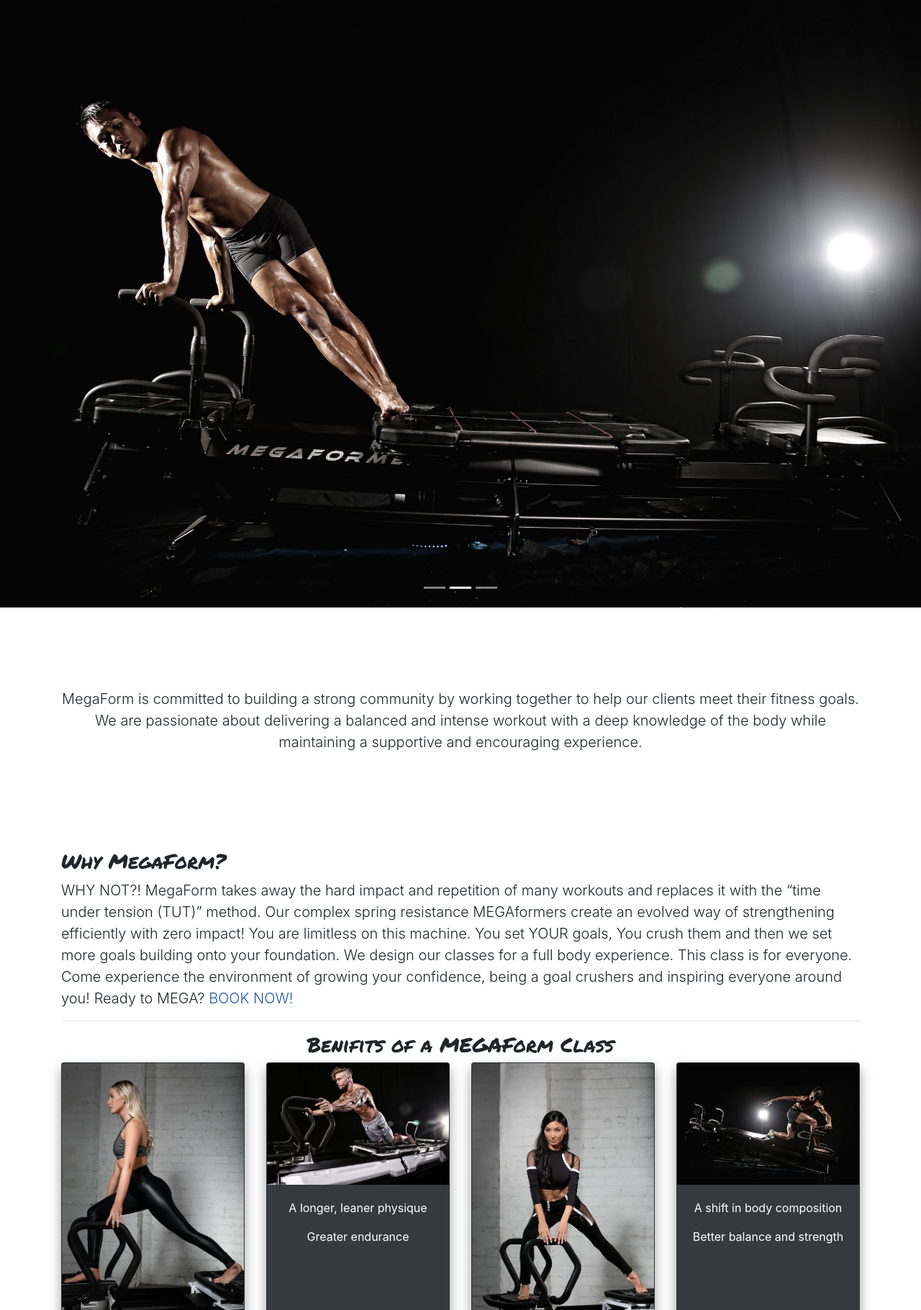
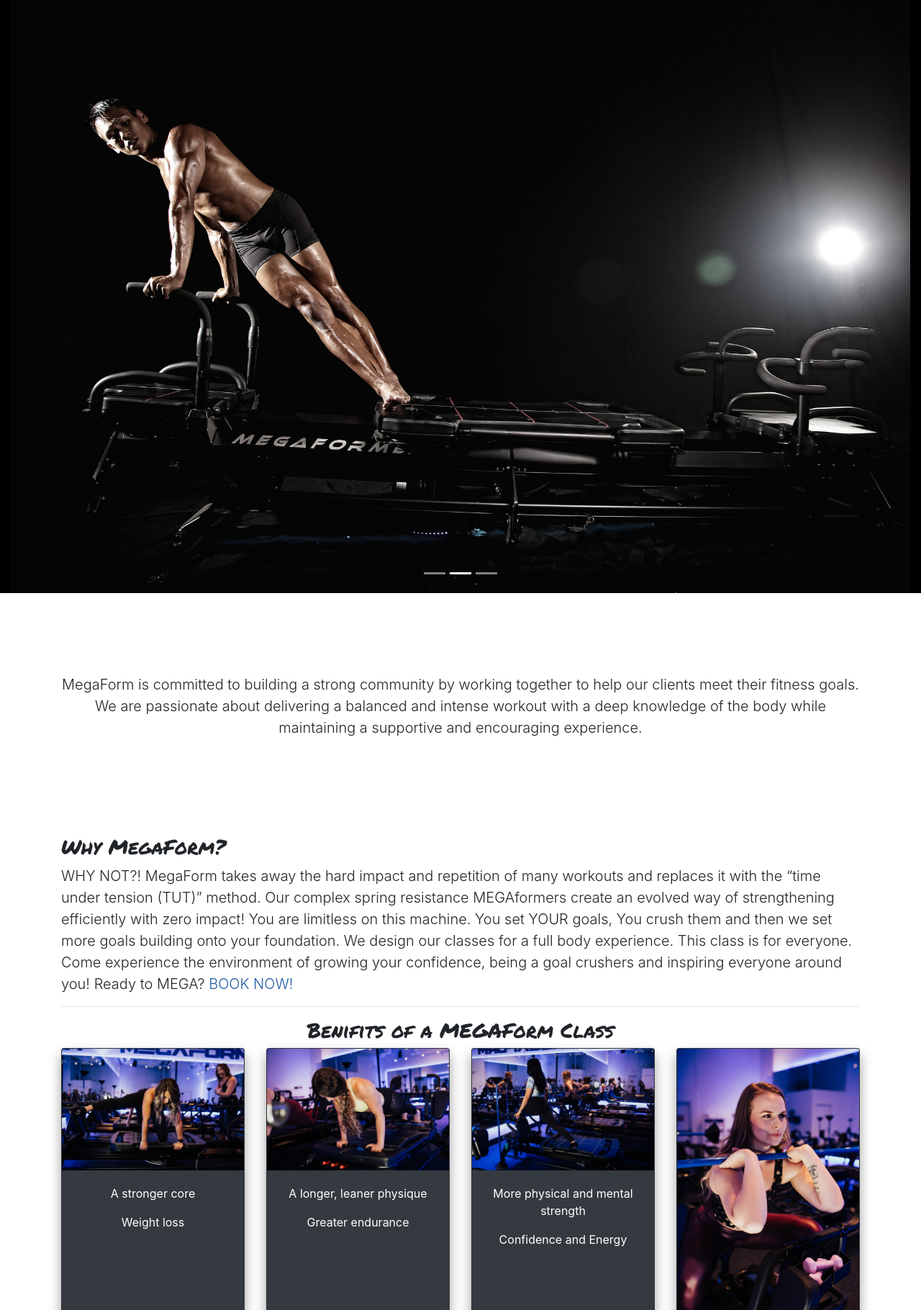
Before and after one commit to sbrown7861/Megaform, a plain HTML site: page index.html in a window 1280 px wide. Shown: the part 80-1900 px from the top of the page at 72% size. Drawn offline with Linux system fonts and the light colour scheme; some icons are missing.

Commit message:
Content update and carousel fix

```diff
--- a/css/styles.css
+++ b/css/styles.css
@@ -34,6 +34,7 @@ a {
 
   #carousel{
 	  margin: auto;
+	  background-color: #000;
   }
 
 .section-content {
--- a/index.html
+++ b/index.html
@@ -44,7 +44,7 @@
 		</div>
 	</nav>
 	<!--Main Content-->
-	<section id="carousel">
+	<section id="carousel" class="container-fluid">
 		<div id="carousel-home" class="carousel slide" data-ride="carousel">
 			<ol class="carousel-indicators">
 				<li data-target="#carousel-home" data-slide-to="0" class="active"></li>
@@ -92,28 +92,28 @@
 					<div class="col-sm-12">
 						<div class="card-deck">
 							<div class="card text-white text-center bg-dark mb-3">
-								<img src="images/card1.jpg" class="card-img-top" alt="...">
+								<img src="images/MFWebsite-2.jpg" class="card-img-top" alt="MegaForm class in Eugene Oregon">
 								<div class="card-body">
 									<p class="card-text">A stronger core</p>
 									<p class="card-text">Weight loss</p>
 								</div>
 							</div>
 							<div class="card text-white text-center bg-dark mb-3">
-								<img src="images/card2.jpg" class="card-img-top" alt="...">
+								<img src="images/MFWebsite-6.jpg" class="card-img-top" alt="MegaForm Pilates Class">
 								<div class="card-body">
 									<p class="card-text">A longer, leaner physique</p>
 									<p class="card-text">Greater endurance</p>
 								</div>
 							</div>
 							<div class="card text-white text-center bg-dark mb-3">
-								<img src="images/card3.jpg" class="card-img-top" alt="...">
+								<img src="images/MFWebsite-5.jpg" class="card-img-top" alt="Full MegaForm Class">
 								<div class="card-body">
 									<p class="card-text">More physical and mental strength</p>
 									<p class="card-text">Confidence and Energy</p>
 								</div>
 							</div>
 							<div class="card text-white text-center bg-dark mb-3">
-								<img src="images/card4.jpg" class="card-img-top" alt="...">
+								<img src="images/MFWebsite-8.jpg" class="card-img-top" alt="Mega Babes">
 								<div class="card-body">
 									<p class="card-text">A shift in body composition</p>
 									<p class="card-text">Better balance and strength</p>
```
Also changed, not shown: pages/the_class.html (+4 -4 lines), images/MFWebsite-11.jpg (added), images/MFWebsite-13.jpg (added), images/MFWebsite-14.jpg (added), images/MFWebsite-2.jpg (added), images/MFWebsite-5.jpg (added), images/MFWebsite-6.jpg (added), images/MFWebsite-8.jpg (added), images/MFWebsite-9.jpg (added).
